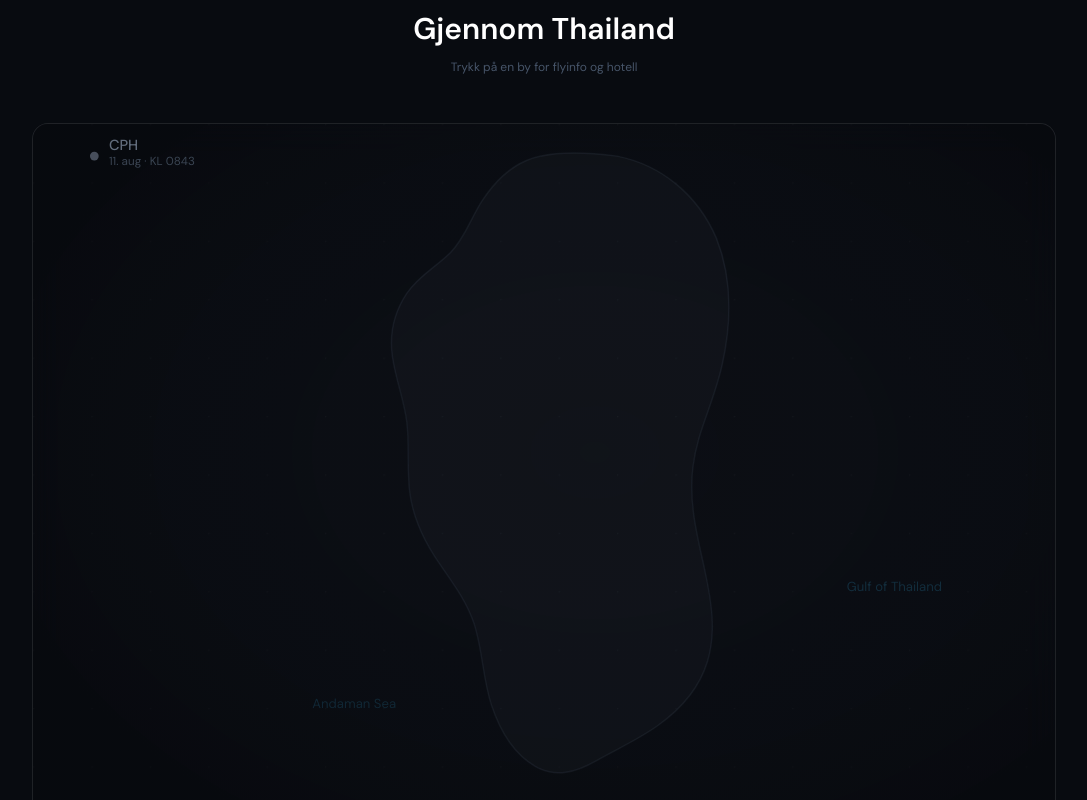
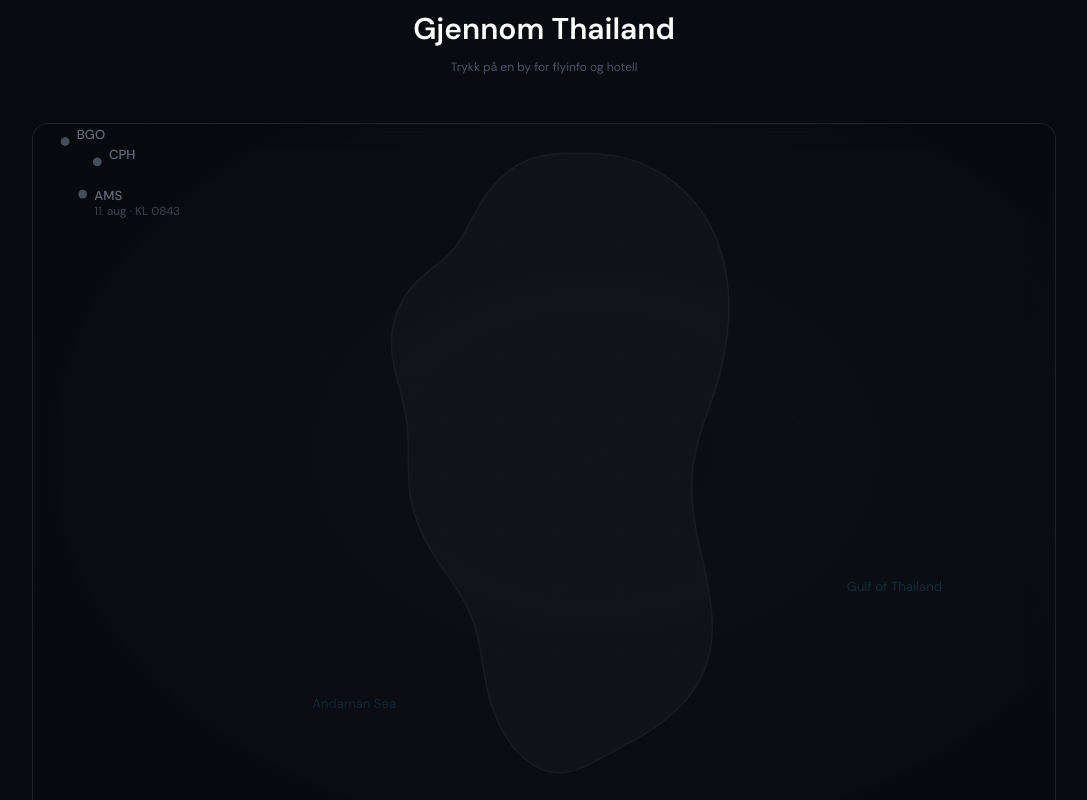
Before and after one commit to kevinha98/reiser, a React (Vite) app: page / in a window 1280 px wide. Shown: the part 1140-1940 px from the top of the page, without its empty margins (96-1183 px from the left). Built offline with nearby package versions, Linux system fonts and the light colour scheme.

Commit message:
feat: legg til BGO og AMS pa kartet (full utreise BGO->CPH->AMS->BKK)

```diff
--- a/src/components/KartSeksjon.tsx
+++ b/src/components/KartSeksjon.tsx
@@ -127,7 +127,8 @@ const THAILAND_PATH =
 
 const RUTE_PATH = "M 430,155 C 450,200 500,240 510,295 C 510,295 460,330 340,375"
 const RETUR_PATH = "M 340,375 Q 320,260 430,155"
-const FLY_PATH = "M 42,22 Q 180,-20 430,155"
+const EUROPA_PATH = "M 22,12 L 44,26 L 34,48"
+const FLY_PATH = "M 34,48 Q 200,-5 430,155"
 
 // ─── International itinerary ──────────────────────────────────────────────────
 
@@ -308,18 +309,41 @@ export function KartSeksjon() {
               Andaman Sea
             </text>
 
-            {/* CPH departure dot */}
+            {/* European departure chain: BGO -> CPH -> AMS */}
             <g opacity="1">
-              <circle cx="42" cy="22" r="3" fill="rgba(148,163,184,0.45)" />
-              <text x="52" y="18" fill="rgba(148,163,184,0.65)" fontSize="10" fontFamily="DM Sans, sans-serif" fontWeight="500">
+              {/* BGO */}
+              <circle cx="22" cy="12" r="3" fill="rgba(148,163,184,0.45)" />
+              <text x="30" y="10" fill="rgba(148,163,184,0.65)" fontSize="9" fontFamily="DM Sans, sans-serif" fontWeight="500">
+                BGO
+              </text>
+              {/* CPH */}
+              <circle cx="44" cy="26" r="3" fill="rgba(148,163,184,0.45)" />
+              <text x="52" y="24" fill="rgba(148,163,184,0.65)" fontSize="9" fontFamily="DM Sans, sans-serif" fontWeight="500">
                 CPH
               </text>
-              <text x="52" y="28" fill="rgba(100,116,139,0.55)" fontSize="8" fontFamily="DM Sans, sans-serif">
+              {/* AMS */}
+              <circle cx="34" cy="48" r="3" fill="rgba(148,163,184,0.45)" />
+              <text x="42" y="52" fill="rgba(148,163,184,0.65)" fontSize="9" fontFamily="DM Sans, sans-serif" fontWeight="500">
+                AMS
+              </text>
+              <text x="42" y="62" fill="rgba(100,116,139,0.55)" fontSize="8" fontFamily="DM Sans, sans-serif">
                 11. aug · KL 0843
               </text>
             </g>
 
-            {/* Flight arc CPH -> Bangkok */}
+            {/* European hops BGO -> CPH -> AMS */}
+            <motion.path
+              d={EUROPA_PATH}
+              fill="none"
+              stroke="rgba(148,163,184,0.4)"
+              strokeWidth="1.25"
+              strokeDasharray="4 4"
+              initial={{ pathLength: 0, opacity: 0 }}
+              animate={{ pathLength: 1, opacity: 1 }}
+              transition={{ duration: 1.2, delay: 0.2, ease: "easeInOut" }}
+            />
+
+            {/* Flight arc AMS -> Bangkok */}
             <motion.path
               d={FLY_PATH}
               fill="none"
@@ -328,7 +352,7 @@ export function KartSeksjon() {
               strokeDasharray="6 5"
               initial={{ pathLength: 0, opacity: 0 }}
               animate={{ pathLength: 1, opacity: 1 }}
-              transition={{ duration: 2.0, delay: 0.3, ease: "easeInOut" }}
+              transition={{ duration: 2.0, delay: 0.9, ease: "easeInOut" }}
             />
             <motion.text
               x="195"
@@ -337,7 +361,7 @@ export function KartSeksjon() {
               textAnchor="middle"
               initial={{ opacity: 0 }}
               animate={{ opacity: 0.75 }}
-              transition={{ duration: 0.4, delay: 2.1 }}
+              transition={{ duration: 0.4, delay: 2.6 }}
             >
               ✈
             </motion.text>
```
